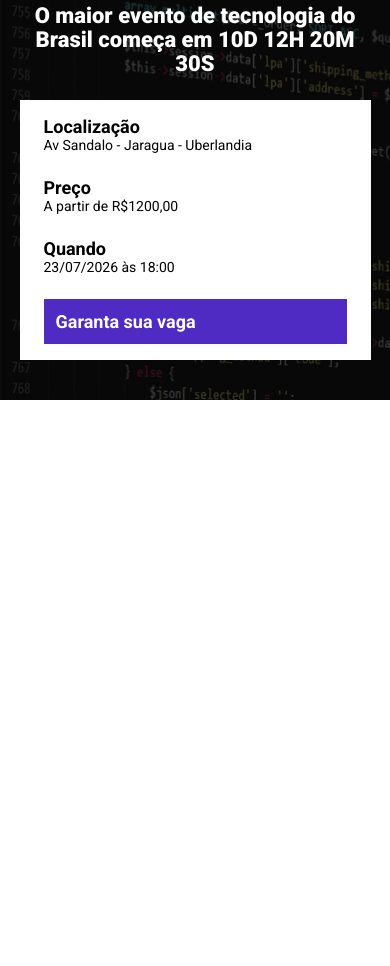
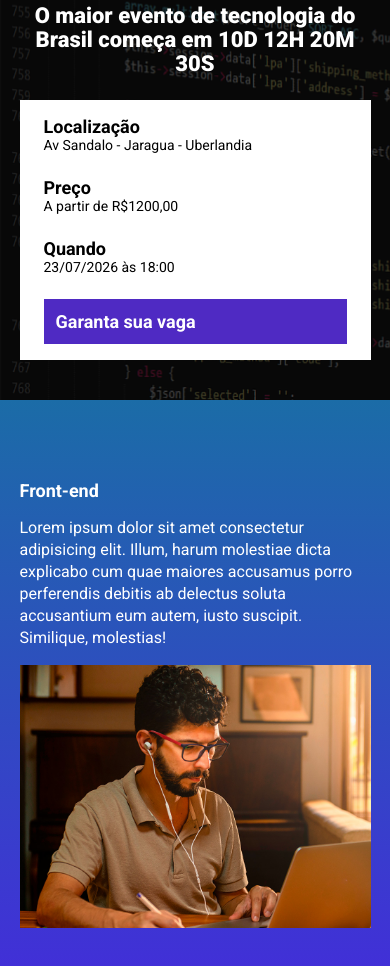
Before and after one commit to MlksWell/ebac_tech_talks, a website built with Parcel: page src/index.html in a window 390 px wide. Shown: the part 100-1066 px from the top of the page. Before the commit the page ends 844 px from the top, so only its background shows below. Built offline with nearby package versions, Linux system fonts and the light colour scheme.

Commit message:
Adicionando a sessão de detalhes

```diff
--- a/src/index.html
+++ b/src/index.html
@@ -10,6 +10,7 @@
     <link rel="stylesheet" href="styles/main.scss">
 </head>
 <body>
+    <header>
         <div class="hero">
             <div class="container">
                 <img class="hero__logo" src="./images/ebac_logo.svg" alt="EBAC">
@@ -37,6 +38,18 @@
                 </div>
             </div>
         </div>
+    </header>
+    <section class="event">
+        <div class="container">
+            <div class="event__details">
+                <h2 class="event__details__title">Front-end</h2>
+                <p class="event__details__description">
+                    Lorem ipsum dolor sit amet consectetur adipisicing elit. Illum, harum molestiae dicta explicabo cum quae maiores accusamus porro perferendis debitis ab delectus soluta accusantium eum autem, iusto suscipit. Similique, molestias!
+                </p>
+            </div>
+            <img class="event__image" src="./images/frontend.png" alt="Front-end">
+        </div>
+    </section>
 
 
     <script src="scripts/main.js"></script>
--- /dev/null
+++ b/src/styles/components/_event.scss
@@ -0,0 +1,41 @@
+.event {
+    padding: 80px 0;
+    background-image: linear-gradient(#1B6CA7,#442BDB);
+
+    .container {
+        display: flex;
+    }
+
+    &__image {
+        max-width: 360px;
+    }
+
+    &__details {
+        margin-right: 40px;
+
+        &__title {
+            font-size: 18px;
+            font-weight: bold;
+            margin-bottom: 16px;
+        }
+
+        &__description {
+            line-height: 22px;
+        }
+    }
+
+    @media (max-width: 640px) {
+        .container {
+            display: block;
+        }
+
+        &__image {
+            width: 100%;
+        }
+
+        &__details {
+            margin-right: 0;
+            margin-bottom: 16px;
+        }
+    }
+}
--- a/src/styles/main.scss
+++ b/src/styles/main.scss
@@ -1,6 +1,7 @@
 @use 'hero';
 @use 'components/infos_bar';
 @use 'components/buttons';
+@use 'components/event';
 
 * {
     margin: 0;
```
Lines whose indentation alone changed are shown as unchanged.
